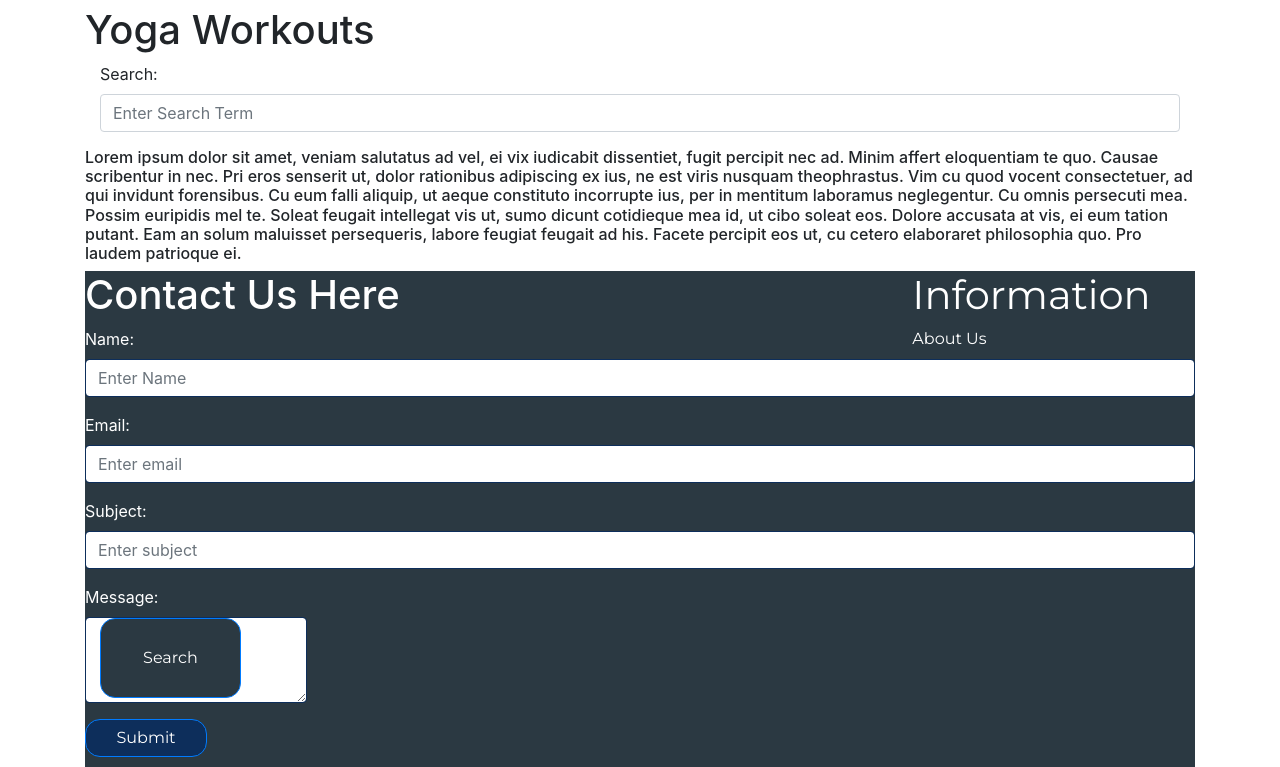
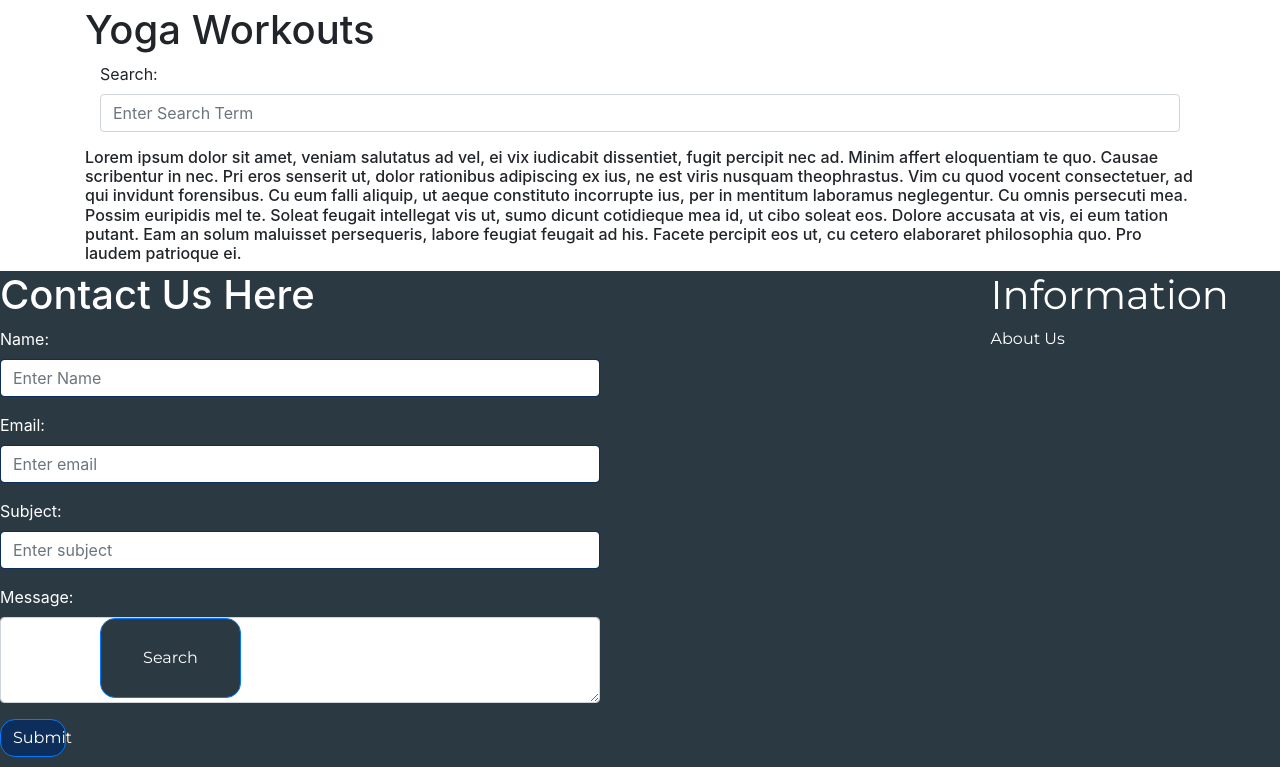
Before and after one commit to youjmi/mindflo, a React (Create React App) app in the folder client/: page /dashboard in a window 1280 px wide. Shown: the part 831-1598 px from the top of the page. Built offline with nearby package versions, Linux system fonts and the light colour scheme; no server answers.

Commit message:
fixing contact form style

```diff
--- a/client/src/components/BlogCard/index.js
+++ b/client/src/components/BlogCard/index.js
@@ -8,7 +8,7 @@ import beach from "./beachwave1.png";
 class BlogCard extends React.Component {
   render() {
     return (
-      <Container>
+      <div>
         <div className="text-center">
           <h1 className="blogTitle">Blog Cards</h1>
         </div>
@@ -121,7 +121,7 @@ class BlogCard extends React.Component {
 
 
         </Form>
-      </Container>
+      </div>
     );
   }
 }
--- a/client/src/components/ContactForm/style.css
+++ b/client/src/components/ContactForm/style.css
@@ -13,11 +13,15 @@ button.contactBtn.btn.btn-primary{
     border-color: #0d2e5b;
   }
 
-  textarea#exampleForm\.ControlTextarea1.form-control {
+  /* textarea#exampleForm\.ControlTextarea1.form-control {
     border-color: #0d2e5b;
-    width: 20%;
+    width: 60%;
 
-  }
+  } */
+/*
+  textarea{
+    width: 100px;
+  } */
 
   /* form{
       display:-webkit-flexblock;
@@ -40,3 +44,7 @@ button.contactBtn.btn.btn-primary{
     background-color: #0d2e5b;
     font-family: "Montserrat", sans-serif;
   } */
+
+  .form {
+    width: 600px;
+  }
--- a/client/src/components/Footer/footer.js
+++ b/client/src/components/Footer/footer.js
@@ -1,6 +1,7 @@
 import React from 'react';
 import { Link } from "react-router-dom";
-import Container from "../Container"
+// import Container from "../Container"
+import { Container } from "react-bootstrap"
 import Row from "../Row"
 import Col from "../Col"
 import "./style.css"
@@ -14,7 +15,7 @@ const Footer = () => {
         // <div className="footer" style={{textAlign: "center"}}>
         //     <h1>FOOTER</h1>
         // </div>
-        <Container>
+
         <div className="footer">
 
             <Row className ="footerRow">
@@ -27,12 +28,14 @@ const Footer = () => {
                     <div className="footerContact">
                     <Link className = "homeTitle" to="contact"></Link>
                     <h1 className="footerTitle">Contact Us Here</h1>
+                    <div>
                     <Contact/>
+                    </div>
                     </div>
                 </Col>
             </Row>
         </div>
-        </Container>
+
 
 
 
```
